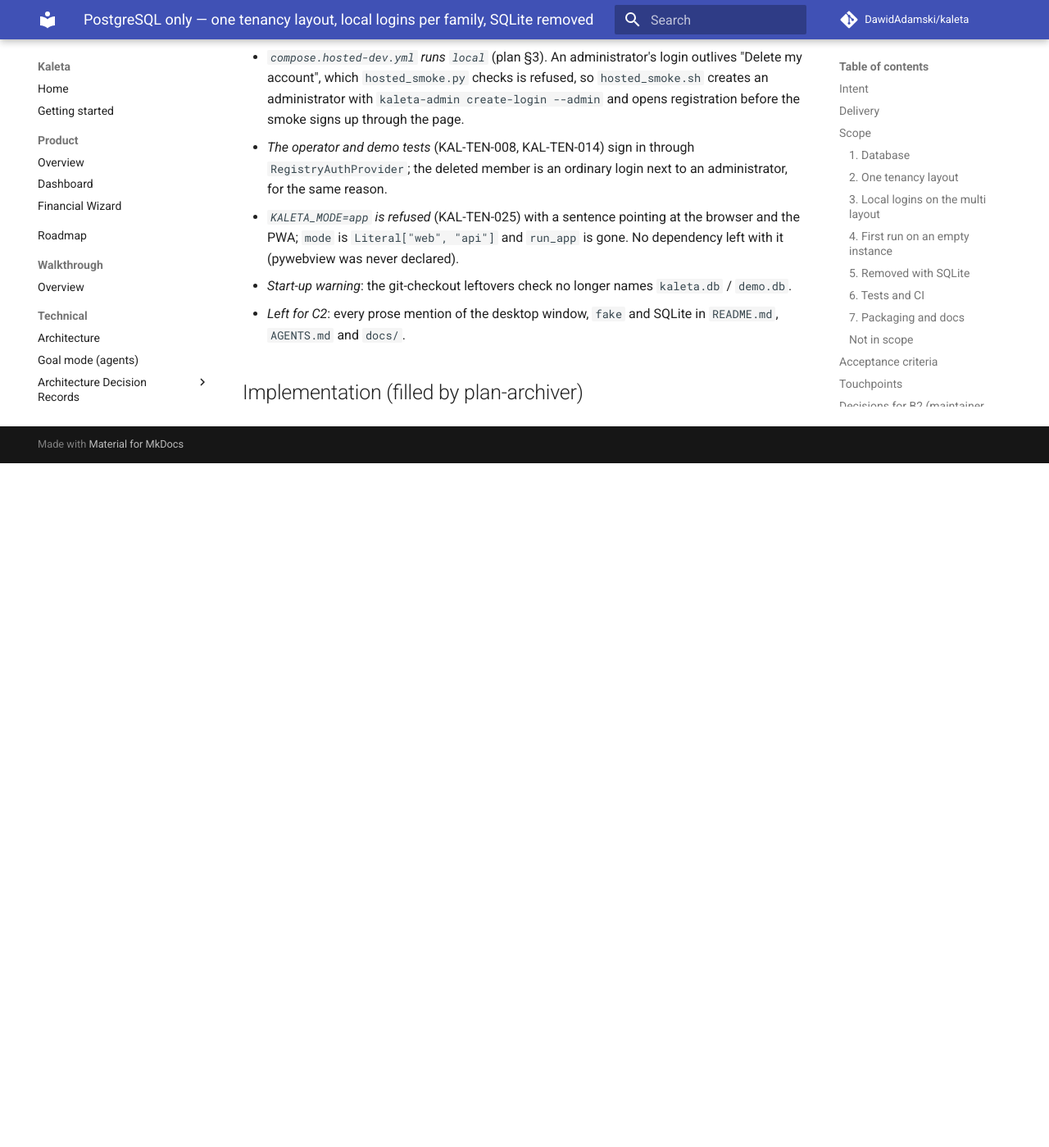
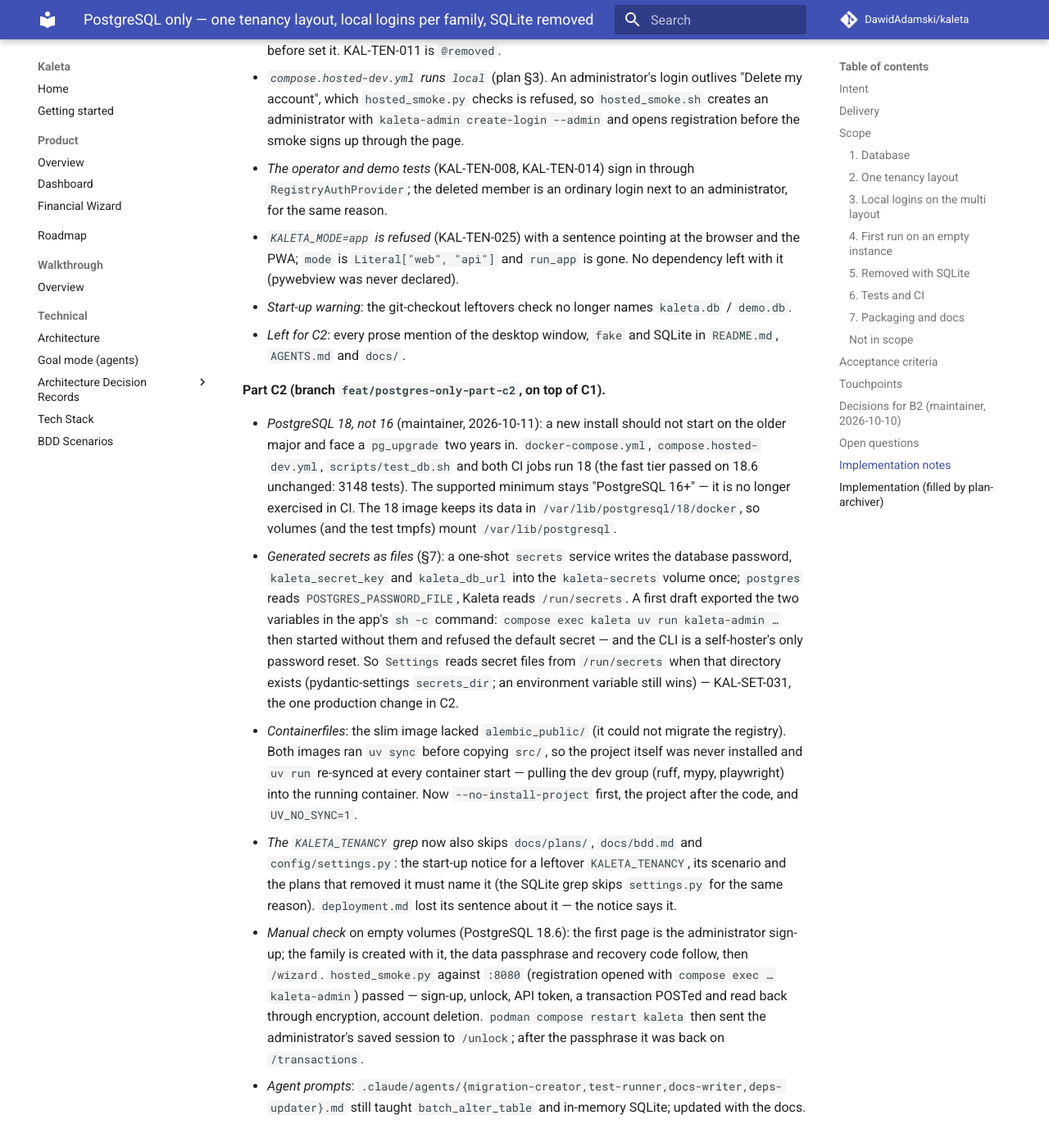
Before and after one commit to DawidAdamski/kaleta, an MkDocs documentation site: the page built from docs/plans/postgres-only.md, in a window 1280 px wide and 1400 px high, scrolled down 11636 px. Shown: the whole window at 82% size. Built offline with MkDocs 1.6.1 and Material for MkDocs 9.7.7, drawn with Linux system fonts in a browser that asks for light colours; comment, search, counter and statistics services are not loaded; before the commit the page ends 12201 px from its top, so only the background shows below that; some of the changed text lies outside the part shown.

Commit message:
docs: postgres-only — C2 implementation notes
Co-Authored-By: Claude Opus 5.5 <noreply@anthropic.com>

```diff
--- a/docs/plans/postgres-only.md
+++ b/docs/plans/postgres-only.md
@@ -140,14 +140,14 @@ Three pull requests on `plan/postgres-only*` branches, each green on its own
 
 - `tests/conftest.py`: Postgres only; without a reachable database the
   session fails with "start one: `./scripts/test_db.sh up`".
-  `scripts/test_db.sh up|down` runs `postgres:16-alpine` under
+  `scripts/test_db.sh up|down` runs `postgres:18-alpine` (16 until C2) under
   podman (or docker) on port 55432 with `fsync=off` and a tmpfs data dir.
 - CI: the SQLite `test` job is deleted; one Postgres job runs the suite
   (`-n auto`, tiers from `test-suite-speed`).
 
 ### 7. Packaging and docs
 
-- `docker-compose.yml` becomes Kaleta + `postgres:16-alpine` with a named
+- `docker-compose.yml` becomes Kaleta + `postgres:18-alpine` with a named
   volume and a generated password; `Containerfile` and
   `Containerfile.full` drop SQLite paths. `compose.hosted-dev.yml` stays
   for the Supabase-shaped stack.
@@ -170,7 +170,7 @@ Three pull requests on `plan/postgres-only*` branches, each green on its own
 - `uv run pytest tests/unit tests/integration -n auto -q`
 - `uv run pytest tests/e2e -q`
 - `test -z "$(grep -rli sqlite src/kaleta --include='*.py' | grep -v config/settings.py)"`
-- `test -z "$(grep -rn 'KALETA_TENANCY\|KALETA_BACKUP_' src docs AGENTS.md README.md --include='*.py' --include='*.md' | grep -v 'adr/0[0-3]' | grep -v plans/archive)"`
+- `test -z "$(grep -rn 'KALETA_TENANCY\|KALETA_BACKUP_' src docs AGENTS.md README.md --include='*.py' --include='*.md' | grep -v 'adr/0[0-3]' | grep -v docs/plans/ | grep -v docs/bdd.md | grep -v config/settings.py)"`
 - `! grep -q aiosqlite pyproject.toml`
 - `! grep -q "^  test:" .github/workflows/ci.yml`
 - `podman compose -f docker-compose.yml config`
@@ -499,4 +499,45 @@ encryption.
 - *Left for C2*: every prose mention of the desktop window, `fake` and SQLite
   in `README.md`, `AGENTS.md` and `docs/`.
 
+**Part C2 (branch `feat/postgres-only-part-c2`, on top of C1).**
+
+- *PostgreSQL 18, not 16* (maintainer, 2026-10-11): a new install should not
+  start on the older major and face a `pg_upgrade` two years in.
+  `docker-compose.yml`, `compose.hosted-dev.yml`, `scripts/test_db.sh` and
+  both CI jobs run 18 (the fast tier passed on 18.6 unchanged: 3148 tests).
+  The supported minimum stays "PostgreSQL 16+" — it is no longer exercised
+  in CI. The 18 image keeps its data in `/var/lib/postgresql/18/docker`, so
+  volumes (and the test tmpfs) mount `/var/lib/postgresql`.
+- *Generated secrets as files* (§7): a one-shot `secrets` service writes the
+  database password, `kaleta_secret_key` and `kaleta_db_url` into the
+  `kaleta-secrets` volume once; `postgres` reads `POSTGRES_PASSWORD_FILE`,
+  Kaleta reads `/run/secrets`. A first draft exported the two variables in
+  the app's `sh -c` command: `compose exec kaleta uv run kaleta-admin …` then
+  started without them and refused the default secret — and the CLI is a
+  self-hoster's only password reset. So `Settings` reads secret files from
+  `/run/secrets` when that directory exists (pydantic-settings `secrets_dir`;
+  an environment variable still wins) — KAL-SET-031, the one production
+  change in C2.
+- *Containerfiles*: the slim image lacked `alembic_public/` (it could not
+  migrate the registry). Both images ran `uv sync` before copying `src/`, so
+  the project itself was never installed and `uv run` re-synced at every
+  container start — pulling the dev group (ruff, mypy, playwright) into the
+  running container. Now `--no-install-project` first, the project after the
+  code, and `UV_NO_SYNC=1`.
+- *The `KALETA_TENANCY` grep* now also skips `docs/plans/`, `docs/bdd.md` and
+  `config/settings.py`: the start-up notice for a leftover `KALETA_TENANCY`,
+  its scenario and the plans that removed it must name it (the SQLite grep
+  skips `settings.py` for the same reason). `deployment.md` lost its sentence
+  about it — the notice says it.
+- *Manual check* on empty volumes (PostgreSQL 18.6): the first page is the
+  administrator sign-up; the family is created with it, the data passphrase
+  and recovery code follow, then `/wizard`. `hosted_smoke.py` against
+  `:8080` (registration opened with `compose exec … kaleta-admin`) passed —
+  sign-up, unlock, API token, a transaction POSTed and read back through
+  encryption, account deletion. `podman compose restart kaleta` then sent the
+  administrator's saved session to `/unlock`; after the passphrase it was
+  back on `/transactions`.
+- *Agent prompts*: `.claude/agents/{migration-creator,test-runner,docs-writer,deps-updater}.md`
+  still taught `batch_alter_table` and in-memory SQLite; updated with the docs.
+
 ## Implementation (filled by plan-archiver)
```
